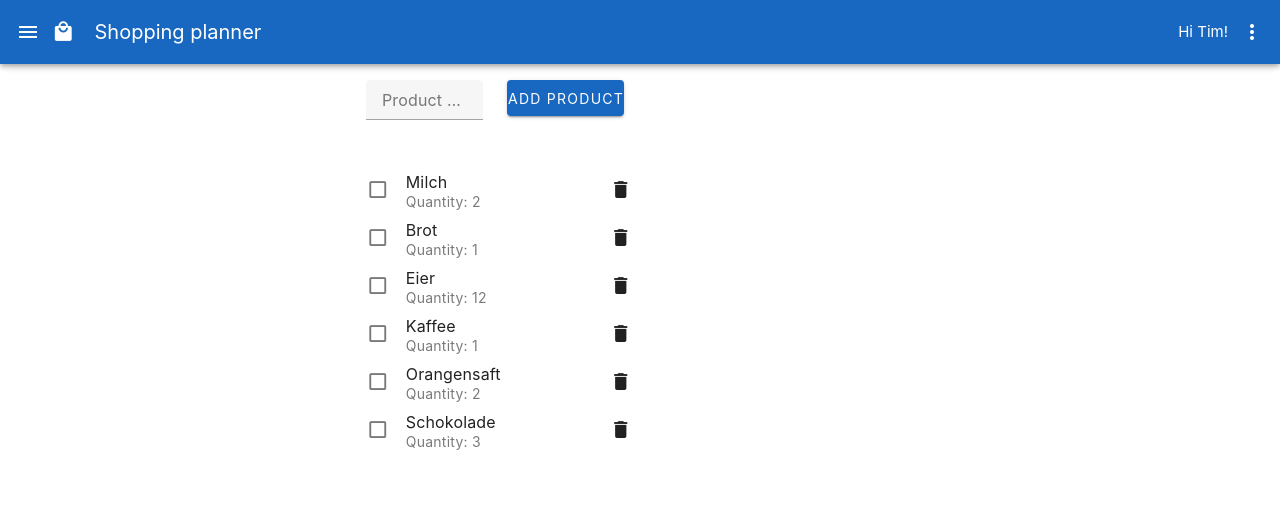
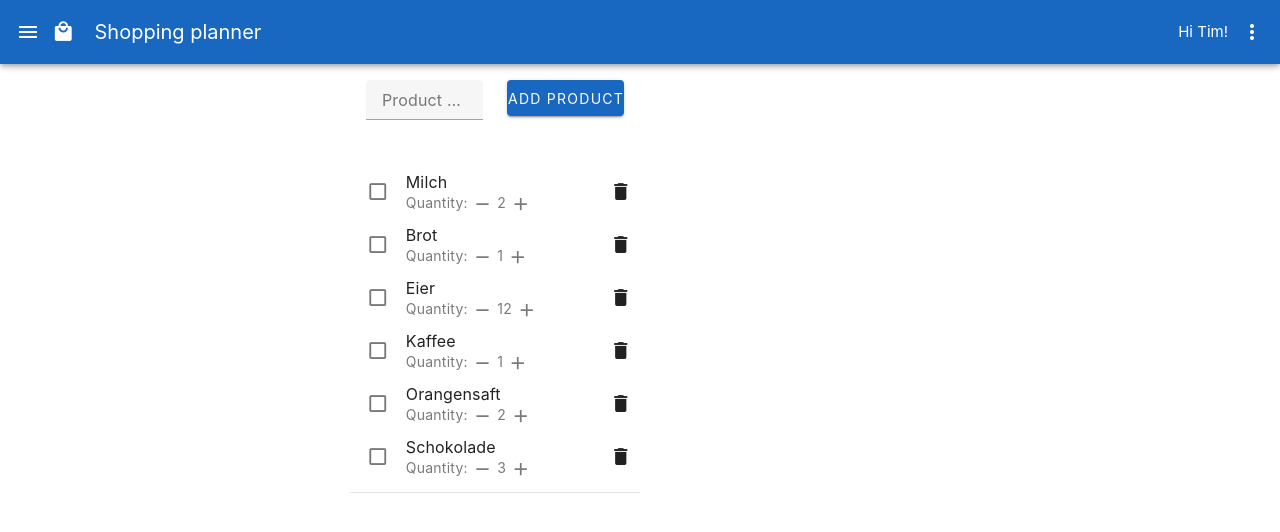
Before and after one commit to meister-eder/shopping-planner-pwa, a Vue app: page / in a window 1280 px wide. Shown: the top 532 px of the page. Built offline with nearby package versions, Linux system fonts and the light colour scheme.

Commit message:
count and active/inactive lists

```diff
--- a/src/components/ProductList.vue
+++ b/src/components/ProductList.vue
@@ -1,14 +1,49 @@
 <template>
   <div>
     <v-list>
-      <v-list-item v-for="(product, index) in store.products" :key="index">
+      <v-list-item v-for="(product, index) in store.activeProducts" :key="index">
         <template v-slot:prepend="{ isActive }">
           <v-list-item-action start>
-            <v-checkbox-btn :model-value="!product.active"></v-checkbox-btn>
+            <v-checkbox-btn
+              @click="toggleActive(product.id)"
+              :model-value="!product.active"
+            ></v-checkbox-btn>
           </v-list-item-action>
         </template>
-        <v-list-item-title>{{ product.name }}</v-list-item-title>
-        <v-list-item-subtitle>Quantity: {{ product.quantity }}</v-list-item-subtitle>
+        <v-list-item-title :class="{ inActive: !product.active }">{{
+          product.name
+        }}</v-list-item-title>
+        <v-list-item-subtitle
+          >Quantity: <v-icon @click="decreaseQuantityByOne(product)">mdi-minus</v-icon>
+          {{ product.quantity }}
+          <v-icon @click="increaseQuantityByOne(product)">mdi-plus</v-icon></v-list-item-subtitle
+        >
+        <template v-slot:append="{ select }">
+          <v-list-item-action end>
+            <v-icon @click="store.removeProduct(product.id)">mdi-delete</v-icon>
+          </v-list-item-action>
+        </template>
+      </v-list-item>
+    </v-list>
+    <v-divider></v-divider>
+    <v-list>
+      <v-list-item v-for="(product, index) in store.inactiveProducts" :key="index">
+        <template v-slot:prepend="{ isActive }">
+          <v-list-item-action start>
+            <v-checkbox-btn
+              @click="toggleActive(product.id)"
+              :model-value="!product.active"
+            ></v-checkbox-btn>
+          </v-list-item-action>
+        </template>
+        <v-list-item-title :class="{ inActive: !product.active }">{{
+          product.name
+        }}</v-list-item-title>
+        <v-list-item-subtitle
+          >Quantity: <v-icon @click="decreaseQuantityByOne(product)">mdi-minus</v-icon>
+          {{ product.quantity }}
+          <v-icon @click="increaseQuantityByOne(product)">mdi-plus</v-icon></v-list-item-subtitle
+        >
         <template v-slot:append="{ select }">
           <v-list-item-action end>
             <v-icon @click="store.removeProduct(product.id)">mdi-delete</v-icon>
@@ -23,6 +58,27 @@
 import { useProductsStore } from '../stores/products'
 
 const store = useProductsStore()
+
+const toggleActive = (id) => {
+  store.toggleProductActive(id)
+}
+
+const increaseQuantityByOne = (product) => {
+  const newQuantity = product.quantity + 1
+  store.setQuantity(product.id, newQuantity)
+}
+
+const decreaseQuantityByOne = (product) => {
+  if (product.quantity > 0) {
+    const newQuantity = product.quantity - 1
+    store.setQuantity(product.id, newQuantity)
+  }
+}
 </script>
 
-<style scoped></style>
+<style scoped>
+.inActive {
+  text-decoration: line-through;
+  color: grey;
+}
+</style>
--- a/src/stores/products.js
+++ b/src/stores/products.js
@@ -12,6 +12,10 @@ export const useProductsStore = defineStore(
       { id: 5, name: 'Orangensaft', quantity: 2, active: true, dueDate: null },
       { id: 6, name: 'Schokolade', quantity: 3, active: true, dueDate: null }
     ])
+    function findProductById(id) {
+      const product = products.value.find((p) => p.id === id)
+      return product
+    }
 
     function addProduct(productName) {
       const newProduct = {
@@ -27,15 +31,33 @@ export const useProductsStore = defineStore(
       products.value = products.value.filter((product) => product.id !== id)
     }
 
-    const activeProductsCount = computed(
-      () => products.value.filter((product) => product.active).length
-    )
+    function toggleProductActive(id) {
+      const product = findProductById(id)
+      if (product) {
+        product.active = !product.active
+      }
+    }
 
-    const inactiveProductsCount = computed(
-      () => products.value.filter((product) => !product.active).length
-    )
+    function setQuantity(id, quantity) {
+      const product = findProductById(id)
+      if (product) {
+        product.quantity = quantity
+      }
+    }
 
-    return { products, addProduct, removeProduct, activeProductsCount, inactiveProductsCount }
+    const activeProducts = computed(() => products.value.filter((product) => product.active))
+
+    const inactiveProducts = computed(() => products.value.filter((product) => !product.active))
+
+    return {
+      products,
+      addProduct,
+      removeProduct,
+      toggleProductActive,
+      setQuantity,
+      activeProducts,
+      inactiveProducts
+    }
   },
   {
     persist: true
```
